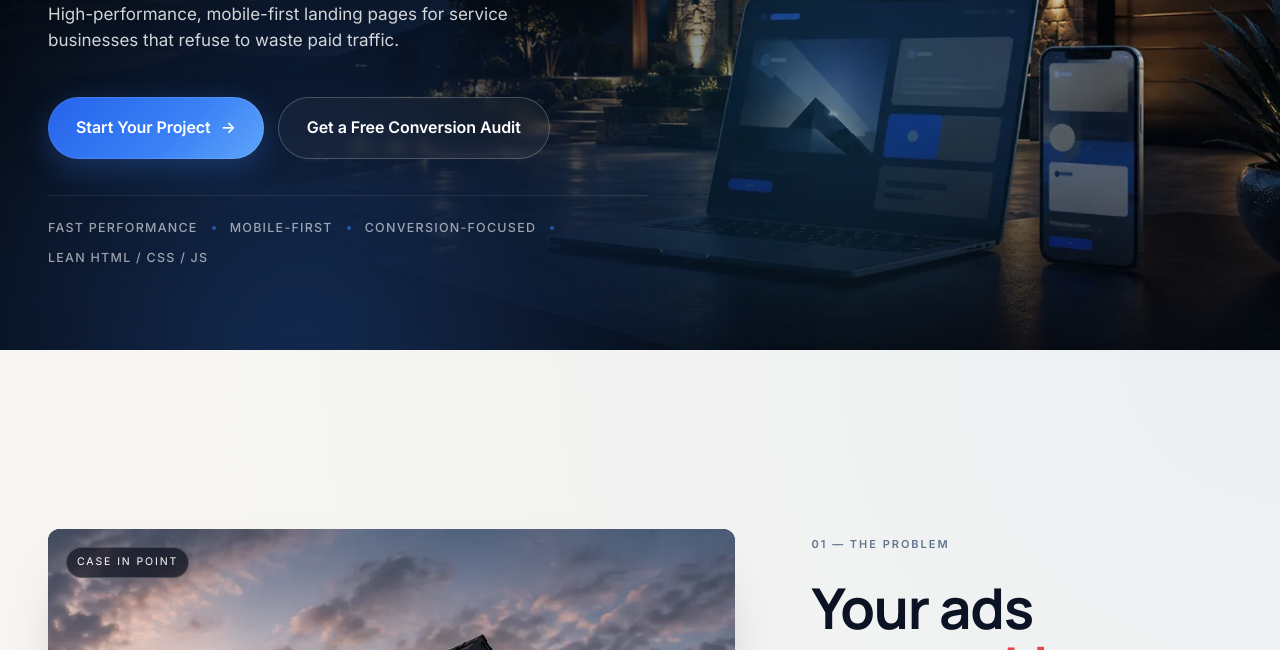
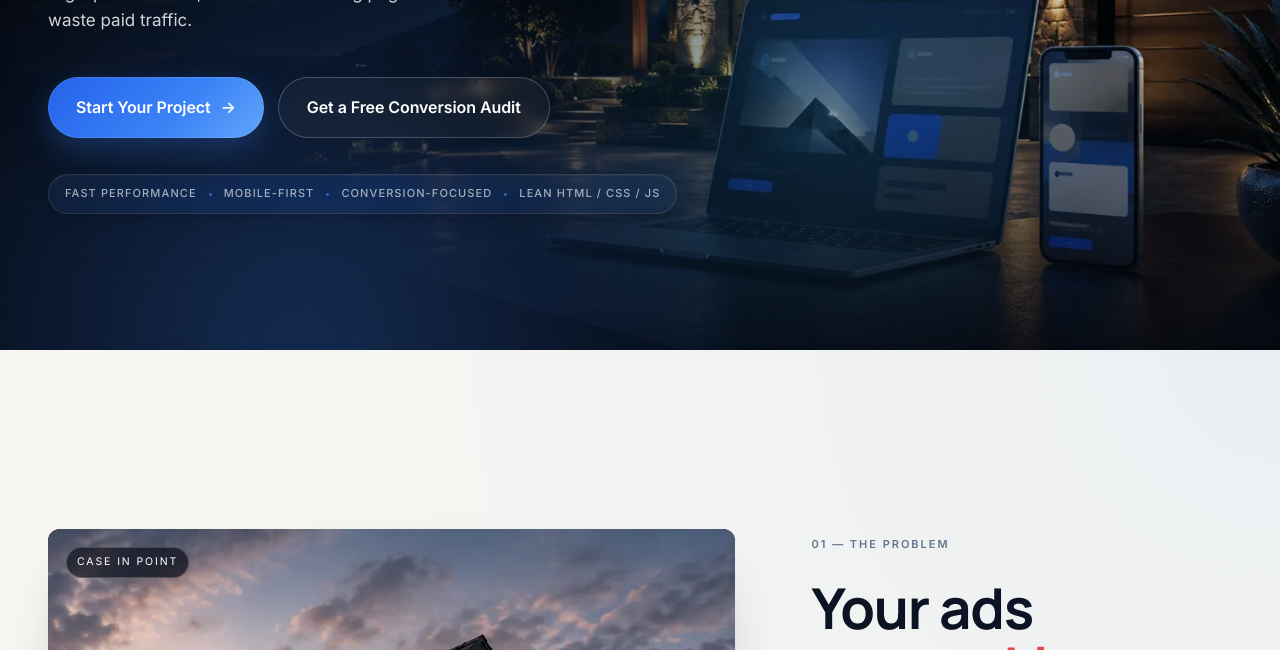
Before and after one commit to mohamed-web7/Korlex, a plain HTML site: page Korlex-Premium-v2/index.html in a window 1280 px wide. Shown: the part 450-1100 px from the top of the page. Drawn offline with Linux system fonts and the light colour scheme.

Commit message:
V1.5 good

```diff
--- a/Korlex-Premium-v2/styles.css
+++ b/Korlex-Premium-v2/styles.css
@@ -428,7 +428,7 @@ input, textarea, button { font: inherit; }
     font-size: clamp(40px, 5.6vw, 92px);
     line-height: 1.04;
     letter-spacing: -0.028em;
-    max-width: 720px;
+    max-width: 880px;
     margin-bottom: 28px;
     color: #F8FAFC;
     text-shadow: 0 1px 0 rgba(0,0,0,.25);
@@ -447,7 +447,7 @@ input, textarea, button { font: inherit; }
     font-size: clamp(17px, 1.25vw, 19px);
     line-height: 1.55;
     color: rgba(255,255,255,.82);
-    max-width: 540px;
+    max-width: 680px;
     margin-bottom: 44px;
     font-weight: 400;
 }
@@ -460,28 +460,33 @@ input, textarea, button { font: inherit; }
 }
 
 .hero-trust {
-    display: flex;
+    display: inline-flex;
     align-items: center;
     flex-wrap: wrap;
-    gap: 10px 14px;
+    justify-content: center;
+    gap: 8px 12px;
     margin-top: 36px;
-    padding-top: 22px;
-    max-width: 600px;
-    border-top: 1px solid rgba(255,255,255,.10);
-    opacity: .9;
+    padding: 10px 16px;
+    max-width: max-content;
+    background: rgba(255,255,255,.04);
+    border: 1px solid rgba(255,255,255,.10);
+    border-radius: 999px;
+    backdrop-filter: blur(14px) saturate(160%);
+    -webkit-backdrop-filter: blur(14px) saturate(160%);
+    box-shadow: 0 6px 20px -8px rgba(0,0,0,.35), inset 0 1px 0 rgba(255,255,255,.04);
 }
 .ht-item {
-    font-size: 12.5px;
+    font-size: 11px;
     letter-spacing: .10em;
     text-transform: uppercase;
-    color: rgba(255,255,255,.65);
+    color: rgba(255,255,255,.62);
     font-weight: 500;
 }
 .ht-dot {
-    width: 4px; height: 4px;
+    width: 3px; height: 3px;
     border-radius: 50%;
     background: var(--blue);
-    opacity: .6;
+    opacity: .7;
 }
 
 /* ---------- 07. PAIN ---------- */
@@ -2124,14 +2129,14 @@ input, textarea, button { font: inherit; }
     .hero-content { padding-top: 20px; padding-bottom: 70px; }
     .hero-meta { margin-bottom: 22px; padding: 7px 12px 7px 9px; }
     .meta-label { font-size: 11px; }
-    .hero-title { max-width: 380px; font-size: clamp(36px, 10vw, 46px); line-height: 1.05; margin-bottom: 22px; }
-    .hero-sub { max-width: 380px; font-size: 15.5px; line-height: 1.55; margin-bottom: 32px; }
+    .hero-title { max-width: 440px; font-size: clamp(36px, 10vw, 46px); line-height: 1.05; margin-bottom: 22px; }
+    .hero-sub { max-width: 420px; font-size: 15.5px; line-height: 1.55; margin-bottom: 32px; }
     .hero-ctas { gap: 12px; flex-direction: column; align-items: center; justify-content: center; }
     .hero-ctas .btn { align-self: center; margin-left: auto; margin-right: auto; max-width: 320px; width: 100%; min-height: 54px; }
     .btn { padding: 14px 22px; font-size: 15px; }
     .btn-lg { padding: 16px 24px; font-size: 15.5px; }
-    .hero-trust { gap: 8px 10px; max-width: 380px; margin-top: 32px; padding-top: 18px; }
-    .ht-item { font-size: 10.5px; letter-spacing: .08em; }
+    .hero-trust { gap: 6px 10px; max-width: 100%; margin-top: 32px; padding: 8px 14px; }
+    .ht-item { font-size: 10px; letter-spacing: .08em; }
 
     /* === Pain === */
     .pain { padding: clamp(80px, 14vw, 120px) 0; }
@@ -2424,7 +2429,8 @@ input, textarea, button { font: inherit; }
 }
 
 @media (max-width: 380px) {
-    .hero-title { font-size: 38px; }
+    .hero-title { font-size: 38px; max-width: 320px; }
+    .hero-sub { max-width: 300px; font-size: 15px; }
     .display-2 { font-size: 32px; }
     .math-money { font-size: 92px; }
     .math-plus { font-size: 48px; }
```
